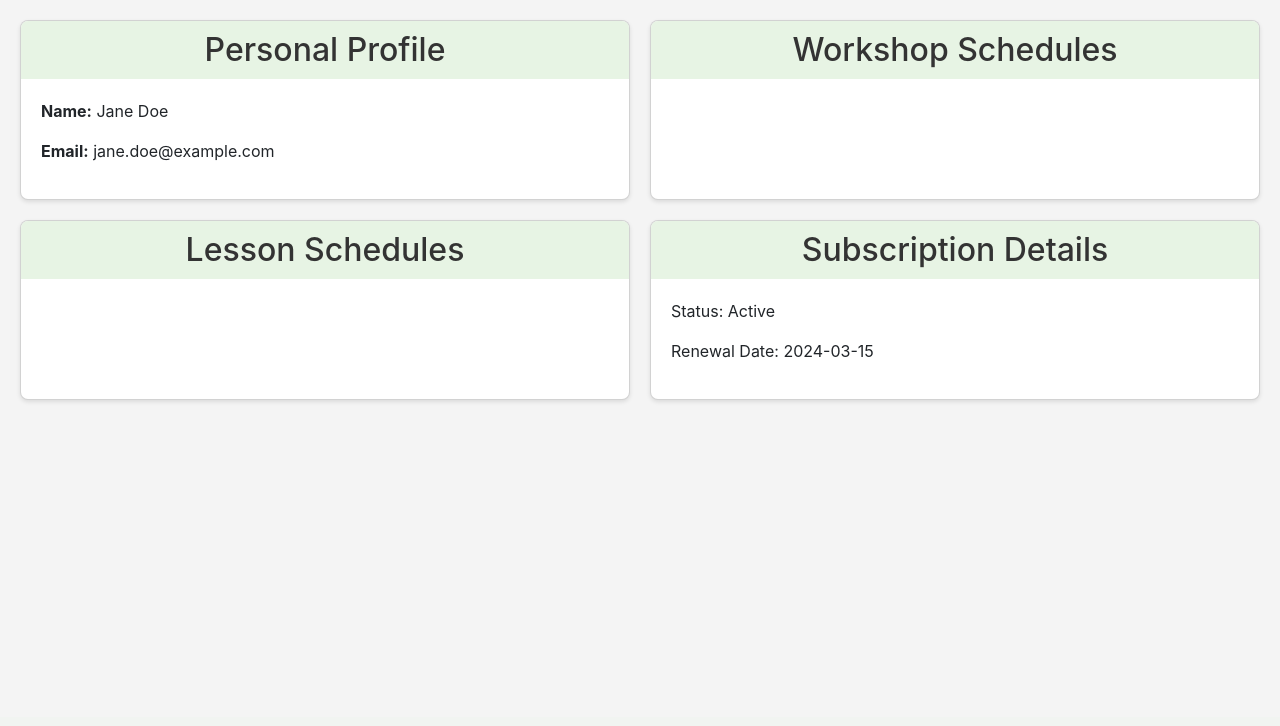
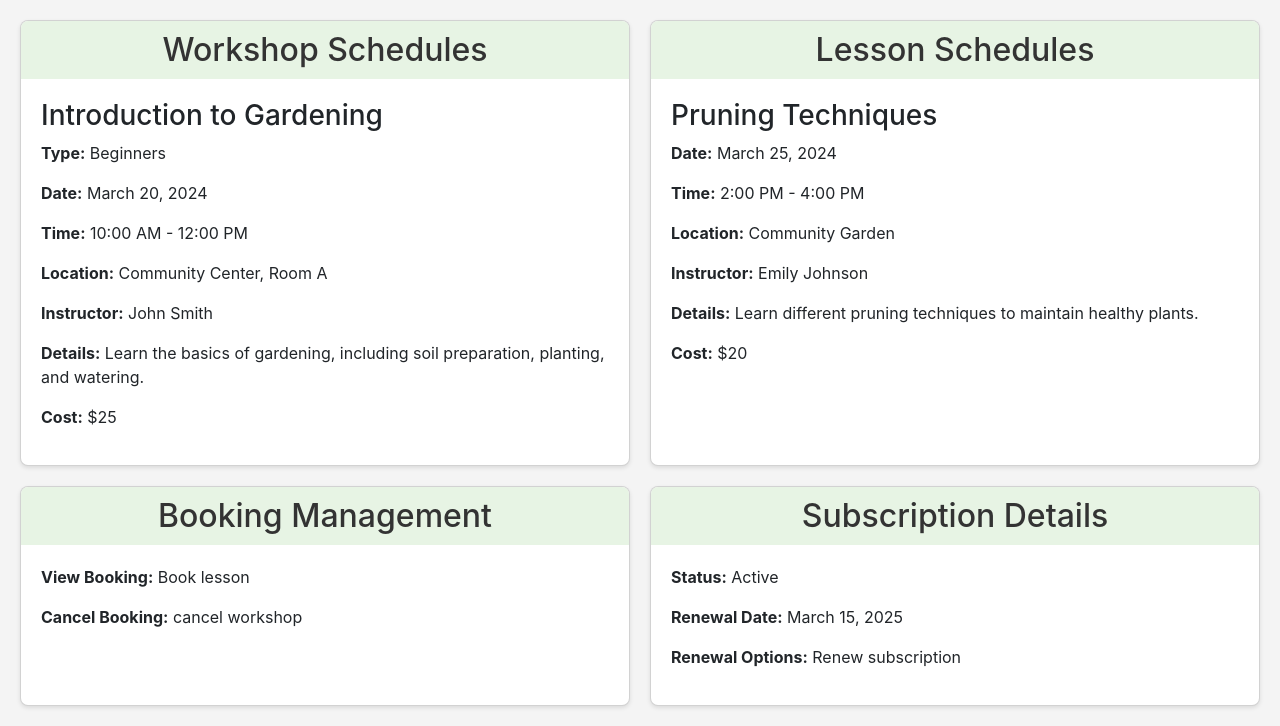
Before and after one commit to AnnieDJ/GardenClass, a Flask app: page /member/dashboard in a window 1280 px wide. Shown: the part 83-809 px from the top of the page. Before the commit the page ends 485 px from the top, so only its background shows below. Run offline with Flask 3, Linux system fonts and the light colour scheme; the visitor is signed in with stand-in values (Sample User, id 1).

Commit message:
update member dashboard

```diff
--- a/app/templates/member/memberdashboard.html
+++ b/app/templates/member/memberdashboard.html
@@ -58,28 +58,43 @@
     </div>
 
     <div class="dashboard">
-        <div class="profile card">
-            <h2>Personal Profile</h2>
-            <p><strong>Name:</strong> Jane Doe</p >
-            <p><strong>Email:</strong> jane.doe@example.com</p >
-            <!-- More profile details -->
-        </div>
 
         <div class="workshops card">
             <h2>Workshop Schedules</h2>
-            <!-- Workshop details -->
+                <h3>Introduction to Gardening</h3>
+                <p><strong>Type:</strong> Beginners</p>
+                <p><strong>Date:</strong> March 20, 2024</p>
+                <p><strong>Time:</strong> 10:00 AM - 12:00 PM</p>
+                <p><strong>Location:</strong> Community Center, Room A</p>
+                <p><strong>Instructor:</strong> John Smith</p>
+                <p><strong>Details:</strong> Learn the basics of gardening, including soil preparation, planting, and watering.</p>
+                <p><strong>Cost:</strong> $25</p>
         </div>
 
         <div class="lessons card">
             <h2>Lesson Schedules</h2>
-            <!-- Lesson details -->
+                <h3>Pruning Techniques</h3>
+                <p><strong>Date:</strong> March 25, 2024</p>
+                <p><strong>Time:</strong> 2:00 PM - 4:00 PM</p>
+                <p><strong>Location:</strong> Community Garden</p>
+                <p><strong>Instructor:</strong> Emily Johnson</p>
+                <p><strong>Details:</strong> Learn different pruning techniques to maintain healthy plants.</p>
+                <p><strong>Cost:</strong> $20</p>
+
+        </div>
+
+        <div class="booking card">
+            <h2>Booking Management</h2>
+            <p><strong>View Booking:</strong> Book lesson</p >
+            <p><strong>Cancel Booking:</strong> cancel workshop</p >
+            <!-- More profile details -->
         </div>
 
         <div class="subscription card">
             <h2>Subscription Details</h2>
-            <p>Status: Active</p >
-            <p>Renewal Date: 2024-03-15</p >
-            <!-- More subscription details -->
+            <p><strong>Status:</strong> Active</p>
+            <p><strong>Renewal Date:</strong> March 15, 2025</p>
+            <p><strong>Renewal Options:</strong> Renew subscription</p>
         </div>
 
 
```
